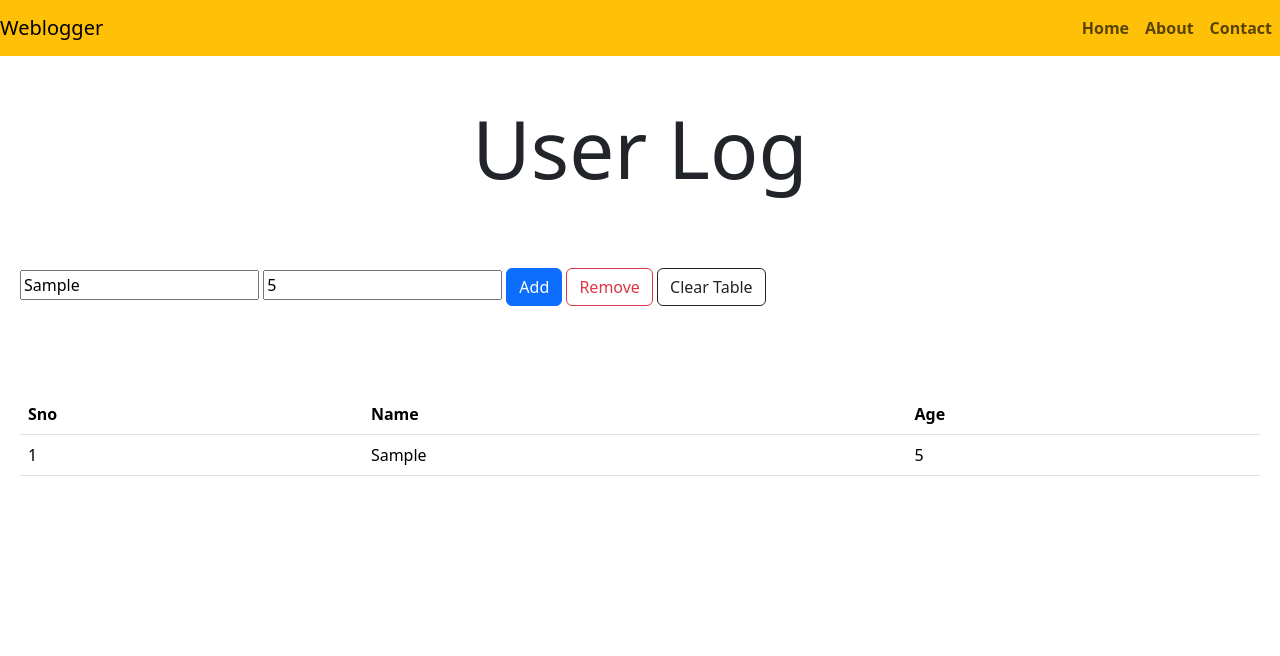
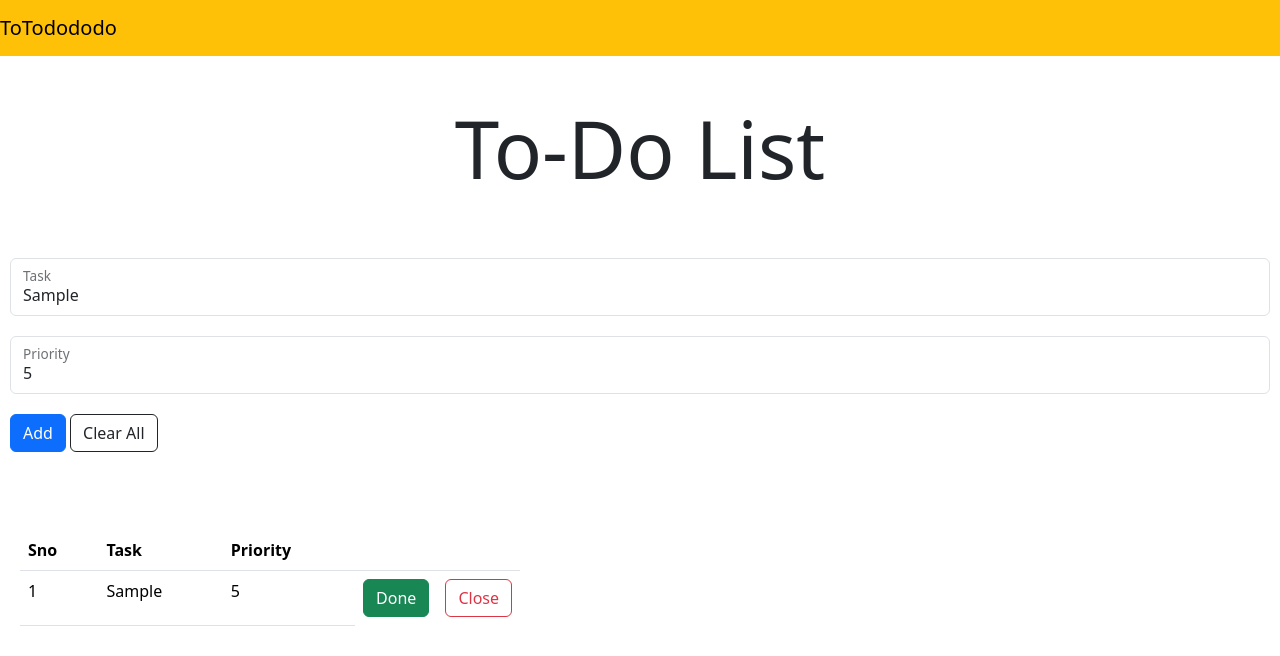
Before and after one commit to sundarakanthan/ToToDoDoDo, a website: page index.html in a window 1280 px wide. Both pictures are taken after typing "Sample", "5" into the empty fields and a click on the button "Add". Drawn offline with nearby package versions, Linux system fonts and the light colour scheme.

Commit message:
script file for todo list added

```diff
--- a/index.html
+++ b/index.html
@@ -9,153 +9,81 @@
 
     <link rel="stylesheet" href="path/to/font-awesome/css/font-awesome.min.css">
 
+
+
+
+    <style>
+        button{
+            margin-top: 20px;
+        }
+        #tickButton,#removeButton{
+            width: 20px;
+            border: none;
+            background-color: white;
+        }
+      .table{
+        width: 500px;
+      }
+
+    </style>
+
 </head>
 <body>
-    <nav class="navbar navbar-expand-sm  bg-warning">
-        <a class="navbar-brand" href="">Weblogger</a>
-           <ul class="navbar-nav ms-auto">
+    <nav class="navbar navbar-expand-md  bg-warning">
+        <a class="navbar-brand" href="">ToTodododo</a>
+           <!-- <ul class="navbar-nav ms-auto">
                <li class="nav-item text-light"><b><a class="nav-link" href="">Home</a></b></li>
                <li class="nav-item text-light"><b><a class="nav-link" href="">About</a></b></li>
                <li class="nav-item text-light"><b><a class="nav-link" href="">Contact</a></b></li>
-           </ul>
+           </ul> -->
        </nav>
     <br>
-    <h1 class="display-1" style="text-align: center;padding: 20px;">User Log</h1><br>
+    <h1 class="display-1" style="text-align: center;padding: 20px;">To-Do List</h1><br>
 
 
-    <form action="" style="padding: 20px;">
+    <form action="" style="padding: 10px;">
 
-        <input placeholder="Enter name" type="text" id="name-input">
 
-        <input placeholder="Enter Age" type="number" id="age-input">
+        <div class="form-floating">
+            <input placeholder="Enter name" type="text" id="name-input" class="form-control" >
+            <label for="name-input">Task</label>
+        </div>
 
-        <button class="btn btn-primary add-button" onclick="addDetails()">Add</button>
-        <button class="btn btn-outline-danger remove-button" onclick="removeDetails()">Remove</button>
-        <button class="btn btn-outline-dark" onclick="clearTable()">Clear Table</button>
+        <div class="form-floating">
+            <input placeholder="Enter Age" type="number" id="age-input" class="form-control" style="margin-top: 20px;">
+            <label for="age-input">Priority</label>
+         </div>
+
+
+        <button class="btn btn-primary add-button" onclick="addTask()">Add</button>
+
+        <button class="btn btn-outline-dark" onclick="clearEverything()">Clear All</button>
 
 
     </form>
 
 
     <br><br>
-   <p class="lead alert alert-danger" style="display:none;font-size: 14px;" id="para">Please fill out the fields.<img id="close-icon" style="cursor: pointer;" src="icons8-x.svg" height="20px"></p>
+   <p class="lead alert alert-danger fade show" style="display:none;font-size: 14px;" id="para">Please fill out the fields.<img id="close-icon" style="cursor: pointer;" src="icons8-x.svg" height="20px"></p>
 
     <div class="table-responsive-xl" style="padding: 20px;">
 
         <table class="table">
              <tr>
                  <th>Sno</th>
-                 <th>Name</th>
-                 <th>Age</th>
+                 <th>Task</th>
+                 <th>Priority</th>
+                 <th></th>
+                 <th></th>
             </tr>
             <tbody> </tbody>
         </table>
 
     </div>
 
-
-
     <script src="https://cdn.jsdelivr.net/npm/bootstrap@5.3.2/dist/js/bootstrap.bundle.min.js" integrity="sha384-C6RzsynM9kWDrMNeT87bh95OGNyZPhcTNXj1NW7RuBCsyN/o0jlpcV8Qyq46cDfL" crossorigin="anonymous"></script>
 
 
-    <script>
-
-        let closeIcon = document.getElementById('close-icon');
-
-
-
-
-        let addButton = document.getElementById('add-button');
-        // let para = document.getElementById('para');
-        let errMsg = document.getElementById('para');
-
-        let removeButton = document.getElementById('remove-button');
-
-        let sno = 1;
-
-        // let table_name_data = document.getElementById('table-data-name');
-        // let table_age_data = document.getElementById('table-data-age');
-
-
-        let addDetails = () => {
-
-            closeIcon.addEventListener("click",closeError);
-
-                function closeError(){
-                    para.style.display="none";
-                }
-
-
-            event.preventDefault();
-
-            let nameValue = document.getElementById('name-input').value;
-            let ageValue = document.getElementById('age-input').value;
-
-
-
-            let tableContainer = document.getElementsByClassName('table')[0];
-
-
-            let tableBody = document.querySelector('tbody');
-
-
-            let tableRow = document.createElement('tr');
-            tableRow.id = 'row';
-
-
-            let serialCell = document.createElement('td');
-            serialCell.textContent = sno++;
-
-            let nameCell = document.createElement('td');
-            nameCell.textContent = nameValue;
-
-
-
-            let ageCell = document.createElement('td');
-            ageCell.textContent = ageValue;
-
-        if(nameValue === "" || ageValue === "" || ageValue<=0){
-                para.style.display = "flex";
-                para.style.justifyContent = "space-between";
-            }
-            else{
-
-
-            tableRow.appendChild(serialCell);
-            tableRow.appendChild(nameCell);
-            tableRow.appendChild(ageCell);
-            tableBody.appendChild(tableRow);
-
-
-
-
-
-        }
-    }
-
-        let removeDetails = () =>{
-
-           event.preventDefault();
-           let row = document.getElementById('row')
-            row.remove();
-
-        }
-
-        let clearTable = () =>{
-            event.preventDefault();
-            let table = document.querySelectorAll('table tr');
-            for (let i = 1; i < table.length; i++) {
-            table[i].remove(); // Remove all rows except the first one
-             }
-             sno = 1;
-                }
-
-//    let displayName= () =>{
-//         event.preventDefault();
-//         para.innerText = nameInput.value;
-//    }
-
-
-    </script>
+    <script src="script.js"></script>
 </body>
 </html>
--- /dev/null
+++ b/script.js
@@ -0,0 +1,98 @@
+let closeIcon = document.getElementById('close-icon');
+
+let tickButton = document.createElement('td');
+
+let removeButton = document.createElement('td')
+
+        let addButton = document.getElementById('add-button');
+        // let para = document.getElementById('para');
+        let errMsg = document.getElementById('para');
+
+        // let removeButton = document.getElementById('remove-button');
+
+        let sno = 1;
+    /*
+        1. Validate priority - no repetition & sort tasks by priority.
+    */
+        let addTask = () => {
+
+            closeIcon.addEventListener("click",closeError);
+
+                function closeError(){
+                    para.style.display="none";
+                }
+    event.preventDefault();
+
+            let TaskNameValue = document.getElementById('name-input').value;
+            let priorityValue = document.getElementById('age-input').value;
+
+            let tableContainer = document.getElementsByClassName('table')[0];
+
+            let tableBody = document.querySelector('tbody');
+
+            let tableRow = document.createElement('tr');
+            tableRow.id = 'row';
+
+
+            removeButton.id='removeButton';
+            removeButton.innerHTML = '<button style="margin:0" class="btn btn-outline-danger">Close</button>'
+
+
+            tickButton.id="tickButton";
+            tickButton.innerHTML = '<button style="margin:0" class="btn btn-success">Done</button>'
+
+
+            let serialCell = document.createElement('td');
+            serialCell.textContent = sno++;
+
+            let TaskName = document.createElement('td');
+            TaskName.textContent = TaskNameValue;
+
+            let priorityCell = document.createElement('td');
+            priorityCell.textContent = priorityValue;
+
+        if(TaskNameValue === "" || priorityValue === "" ){
+                para.style.display = "flex";
+                para.textContent = 'Please fill all the fields.'
+                para.style.justifyContent = "space-between";
+                setTimeout(()=>{
+                    para.style.display='none';
+                },2000)
+            }
+            else if(priorityValue<=0){
+                alert("Please enter a valid Priority.")
+            }
+            else{
+            tableRow.appendChild(serialCell);
+            tableRow.appendChild(TaskName);
+            tableRow.appendChild(priorityCell);
+            tableRow.appendChild(tickButton);
+            tableRow.appendChild(removeButton);
+            tableBody.appendChild(tableRow);
+            }
+    }
+
+    //Mark a task as done(strikethrough) for each task when button is clicked
+    let markAsDone = (task) => {
+                 console.log(task);
+        }
+        tickButton.addEventListener("click",markAsDone);
+
+        //Remove the specific task using button.
+        let removeTask = () =>{
+
+           event.preventDefault();
+           let row = document.getElementById('row')
+            row.remove();
+            sno = 1;
+        }
+
+        //No changes here
+        let clearEverything = () =>{
+            event.preventDefault();
+            let table = document.querySelectorAll('table tr');
+            for (let i = 1; i < table.length; i++) {
+            table[i].remove();
+             }
+             sno=1;
+                }
```
